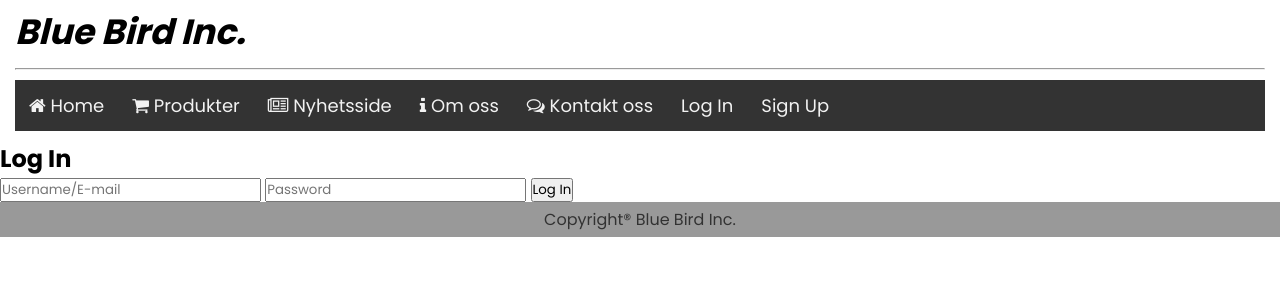
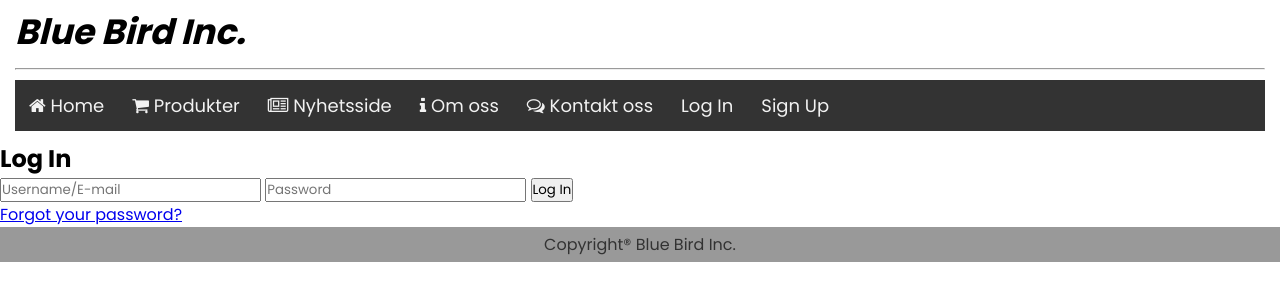
Before and after one commit to DanielG-Hub/p5-phpproject, a PHP site: page /login.php in a window 1280 px wide. Shown: the top 301 px of the page. Run offline with PHP 8.4, Linux system fonts and the light colour scheme.

Commit message:
Updated login code to include res. pass. code

```diff
--- a/login.php
+++ b/login.php
@@ -10,6 +10,17 @@
         <input type="password" name="pwd" placeholder="Password">
         <button type="submit" name="submit">Log In</button>
 </form>
+
+<?php
+    if(isset($_GET["newpwd"])) {
+        if($_GET["newpwd"] == "passwordupdated") {
+            echo '<p>Your password has been reset!</p>';
+        }
+    }
+?>
+<a href="reset-password.php">Forgot your password?</a>
+
+
 <?php
 if (isset($_GET["error"])) {
     if ($_GET["error"] == "emptyimput") {
```
